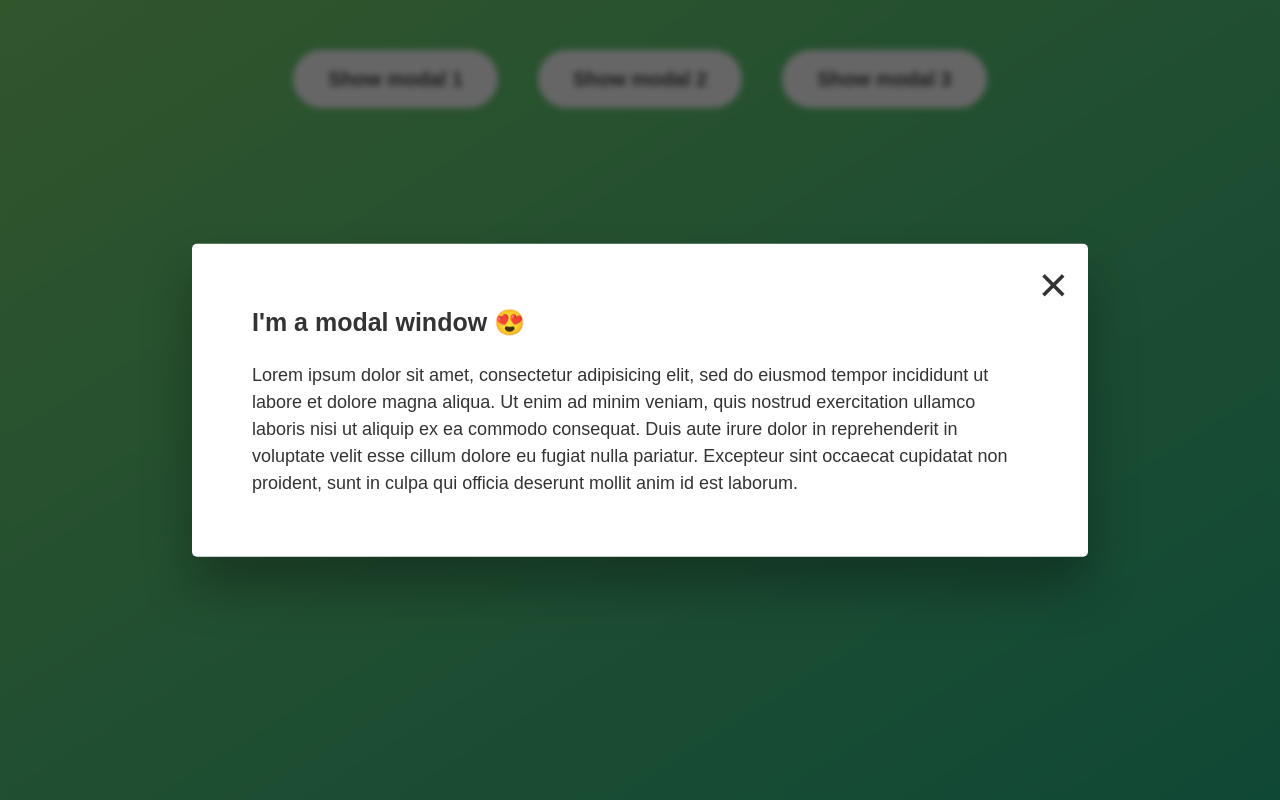
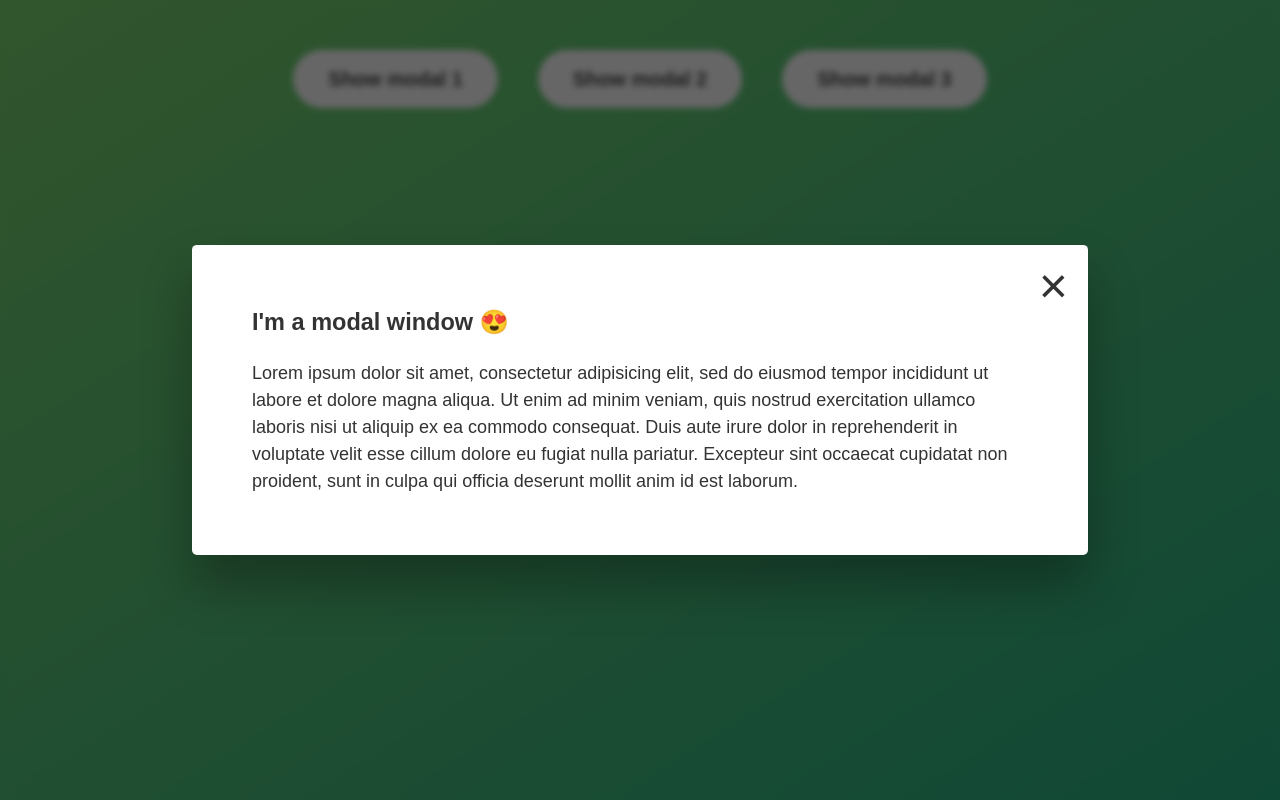
Before and after one commit to YashHarale/Website-Modal, a plain HTML site: page index.html in a window 1280 px wide. Both pictures are taken after a click on the button "Show modal 1". Drawn offline with Linux system fonts and the light colour scheme.

Commit message:
Second Commit

```diff
--- a/style.css
+++ b/style.css
@@ -45,7 +45,7 @@
 }
 
 h1 {
-  font-size: 2.5rem;
+  font-size: 2.35rem;
   margin-bottom: 2rem;
 }
 
```
